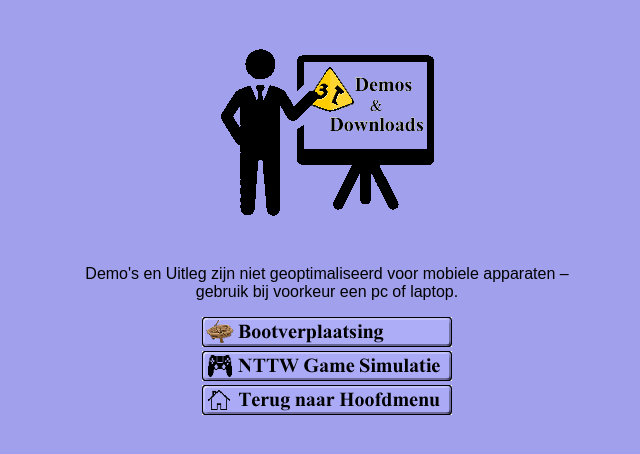
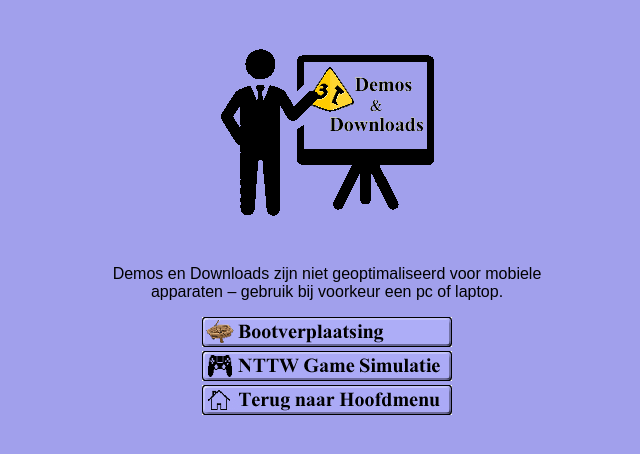
Before and after one commit to BG-NTTW-2025/Demos, a plain HTML site: page index.html in a window 1280 px wide. Shown: the whole page, without its empty margins (313-953 px from the left). Drawn offline with Linux system fonts and the light colour scheme.

Commit message:
Update index.html

```diff
--- a/index.html
+++ b/index.html
@@ -90,7 +90,7 @@
   </head>
   <body>
     <div  class="container"> <img  src="DemoLogo.gif"  alt="Logo">
-      <p>Demo's en Uitleg zijn niet geoptimaliseerd voor mobiele apparaten –
+      <p>Demos en Downloads zijn niet geoptimaliseerd voor mobiele apparaten –
         gebruik bij voorkeur een pc of laptop.</p>
       <table  style="text-align: left; width: 100%;"  border="0"  cellpadding="0"
 
```
